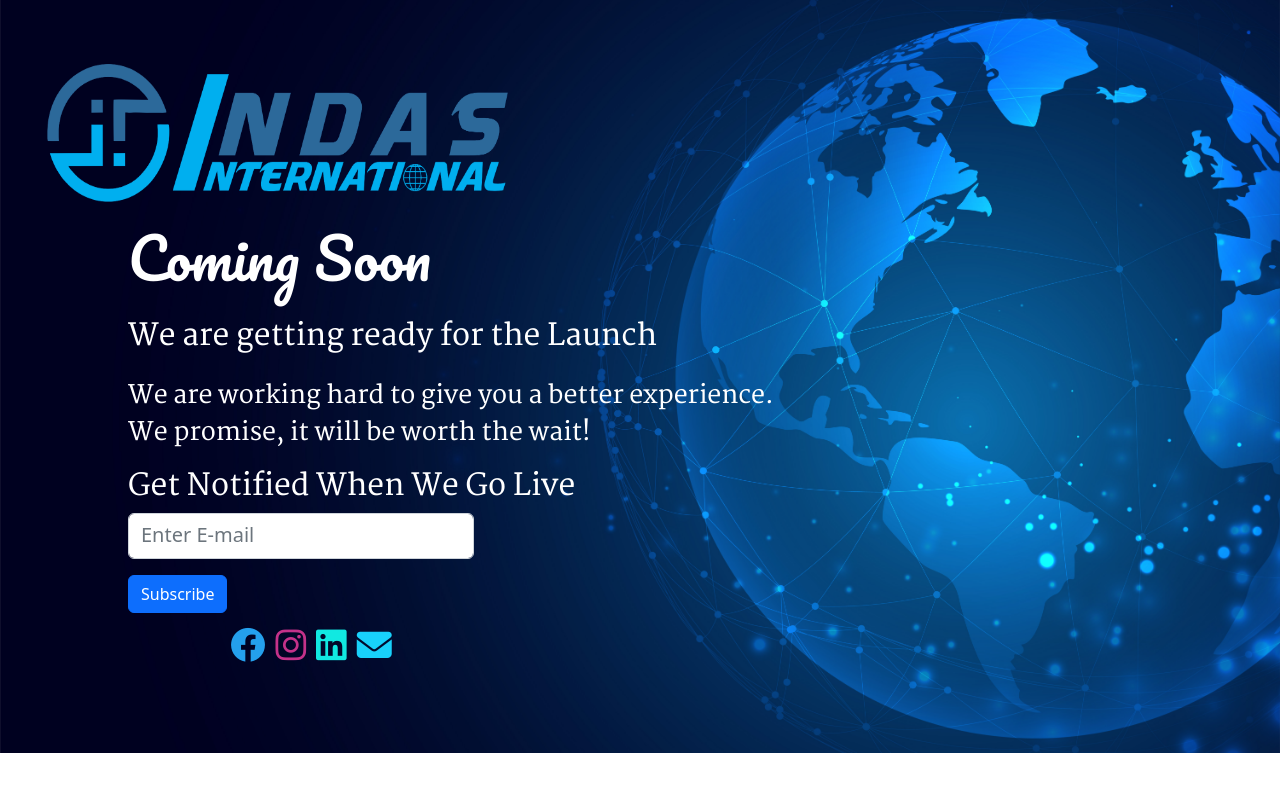
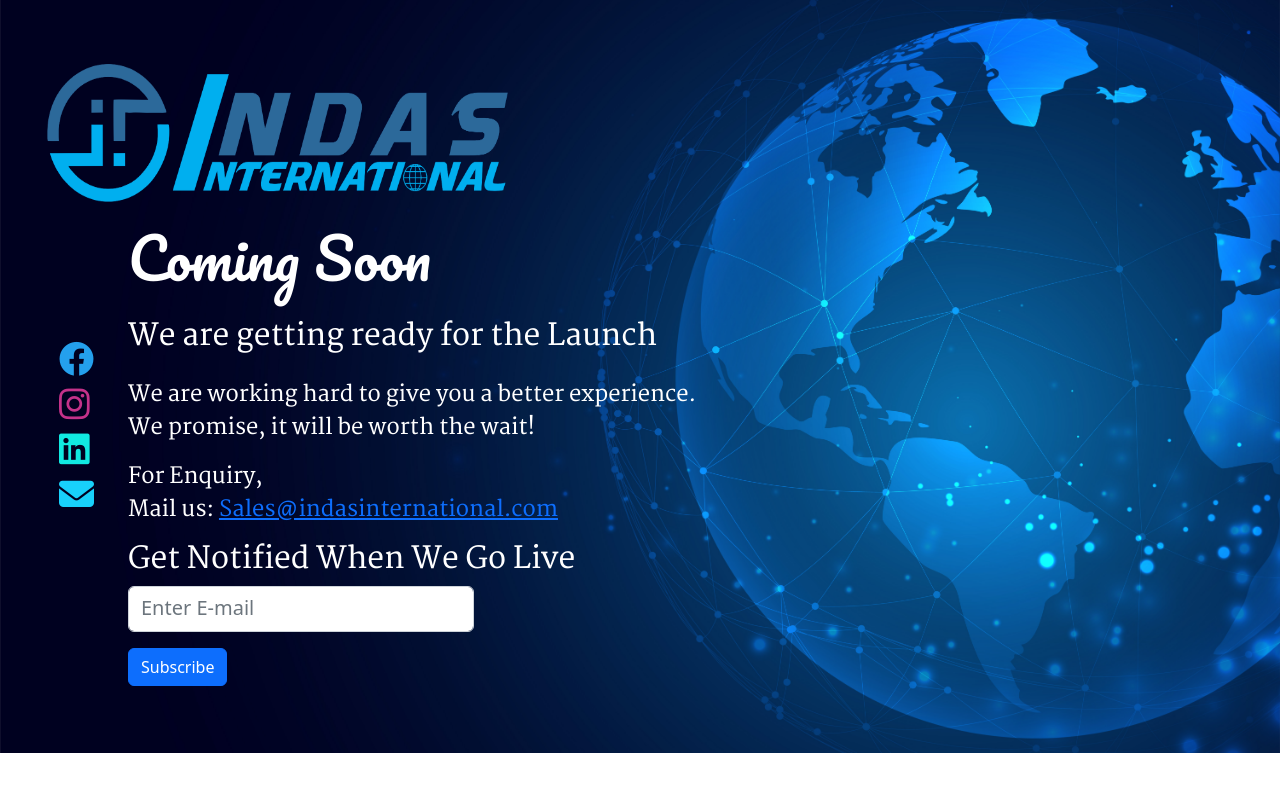
Before and after one commit to Ankit09092001/Indas_International, a React (Create React App) app: page / in a window 1280 px wide. Shown: the top 792 px of the page. Built offline with nearby package versions, Linux system fonts and the light colour scheme.

Commit message:
Landing page completed

```diff
--- a/package.json
+++ b/package.json
@@ -1,6 +1,6 @@
 {
   "name": "my-app",
-  "homepage": "https://Ankit09092001.github.io/Indas_International",
+  "homepage": "https://indasinternational.com",
   "version": "0.1.0",
   "private": true,
   "dependencies": {
--- a/public/index.html
+++ b/public/index.html
@@ -2,7 +2,6 @@
 <html lang="en">
   <head>
     <meta charset="utf-8" />
-
     <link
       rel="stylesheet"
       href="https://cdnjs.cloudflare.com/ajax/libs/font-awesome/6.1.2/css/all.min.css"
--- a/src/App.css
+++ b/src/App.css
@@ -1,5 +1,7 @@
 .App{
-  height: 100%;
+
+  height: auto;
+  width: auto;
 }
 
 .Landing{
@@ -14,6 +16,7 @@
   padding-top: 1px;
   padding-left: 10%;
   padding-top: 5%;
+  display: block;
   /* padding-top: 5vh; */
 }
 
@@ -44,10 +47,9 @@ h1{
 }
 p{
   font-family: 'Martel', serif;
-  font-size: 25px;
+  font-size: 22px;
+}
 
-
-}
 .Logo{
   width: 40%;
   height: 20%;
@@ -58,20 +60,15 @@ p{
 }
 .formss{
   width:30%;
-
 }
 
 .icons{
-  /* position: absolute;
-  left: 7%;
-  top: 40%;
-  display: flex;
-  flex-direction: column; */
-  position: absolute;
-  /* top: 82%; */
-  left: 18%;
-  bottom:17%;
-
+ display: flex;
+ flex-direction: column;
+ position: relative;
+ bottom: 50%;
+ right: 6%;
+ display: block;
 }
 
 i{
@@ -80,27 +77,28 @@ i{
 
 .fa-facebook{
   color:  #24a0ed;
-  padding-right: 10px;
+  padding-bottom: 10px;
 }
 .fa-facebook:hover{
 color:red;
 }
 .fa-instagram{
   color: #c4328a;
-  padding-right: 10px;
+  padding-bottom: 10px;
 }
 .fa-instagram:hover{
   color:red;
   }
 .fa-linkedin{
   color: rgb(17, 233, 225);
-  padding-right: 10px;
+  padding-bottom: 10px;
 }
 .fa-linkedin:hover{
   color:red;
   }
 .fa-envelope{
   color: rgb(24, 209, 251);
+  padding-bottom: 10px;
 }
 .fa-envelope:hover{
   color:red;
--- a/src/Landing_page.js
+++ b/src/Landing_page.js
@@ -62,22 +62,21 @@ function Landing_page() {
           <br />
           We promise, it will be worth the wait!
         </p>
+        <p>
+          For Enquiry,
+          <br />
+          Mail us: <a
+            href="https://mail.google.com/mail/u/0/?tab=rm&ogbl#inbox?compose=CllgCJqVwxQnznRfVBCNPhlqZjNFdRhMsntSVzRBfQSfXzgLLztplHKbMDfFwbJcdRqmMFGvMbq"
+            target="_blank"
+            rel="noreferrer"
+            style={{display: 'inline'}}
+          >
+          Sales@indasinternational.com
+          </a>
+        </p>
 
         <h3 class="font_h3">Get Notified When We Go Live</h3>
-        <div className="icons">
-          <a href="https://www.facebook.com/Indas-International-100617009318760/">
-            <i class="fa-brands fa-facebook"></i>
-          </a>
-          <a href="https://www.instagram.com/indasinternational/">
-            <i class="fa-brands fa-instagram"></i>
-          </a>
-          <a href="https://www.linkedin.com/company/indas-international/">
-            <i class="fa-brands fa-linkedin"></i>
-          </a>
-          <a href = "https://mail.google.com/mail/u/0/?tab=rm&ogbl#inbox?compose=CllgCJqVwxQnznRfVBCNPhlqZjNFdRhMsntSVzRBfQSfXzgLLztplHKbMDfFwbJcdRqmMFGvMbq" target="_blank" rel="noreferrer">
-          <i class="fa-solid fa-envelope"></i>
-          </a>
-        </div>
+
         {/* <form action="response.html" method="get">
                <input type="email" autocomplete="on" placeholder="Enter e-mail" required />
                <input type="submit" value="Get Notified" />
@@ -95,6 +94,28 @@ function Landing_page() {
             <Button type="submit">Subscribe</Button>
           </Form>
         </div>
+        <div className="icons">
+          <a href="https://www.facebook.com/Indas-International-100617009318760/" style={{display: 'inline'}}>
+            <i class="fa-brands fa-facebook"></i>
+          </a>
+          <br />
+          <a href="https://www.instagram.com/indasinternational/" style={{display: 'inline'}}>
+            <i class="fa-brands fa-instagram"></i>
+          </a>
+          <br />
+          <a href="https://www.linkedin.com/company/indas-international/" style={{display: 'inline'}}>
+            <i class="fa-brands fa-linkedin"></i>
+          </a>
+          <br />
+          <a
+            href="https://mail.google.com/mail/u/0/?tab=rm&ogbl#inbox?compose=CllgCJqVwxQnznRfVBCNPhlqZjNFdRhMsntSVzRBfQSfXzgLLztplHKbMDfFwbJcdRqmMFGvMbq"
+            target="_blank"
+            rel="noreferrer"
+            style={{display: 'inline'}}
+          >
+            <i class="fa-solid fa-envelope"></i>
+          </a>
+        </div>
       </div>
     </div>
   );
--- a/src/index.css
+++ b/src/index.css
@@ -1,11 +1,13 @@
 html { font-size: 100%; }
 body {
   margin: 0;
+
   font-family: -apple-system, BlinkMacSystemFont, 'Segoe UI', 'Roboto', 'Oxygen',
     'Ubuntu', 'Cantarell', 'Fira Sans', 'Droid Sans', 'Helvetica Neue',
     sans-serif;
   -webkit-font-smoothing: antialiased;
   -moz-osx-font-smoothing: grayscale;
+
 }
 
 code {
```
